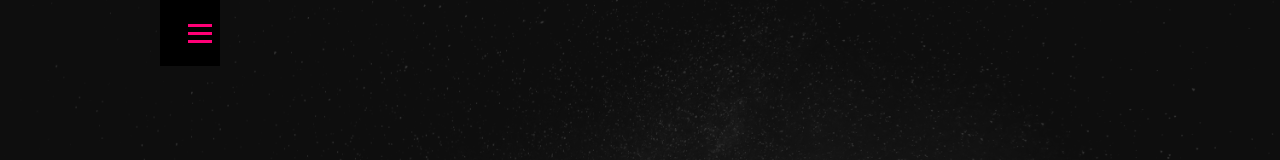
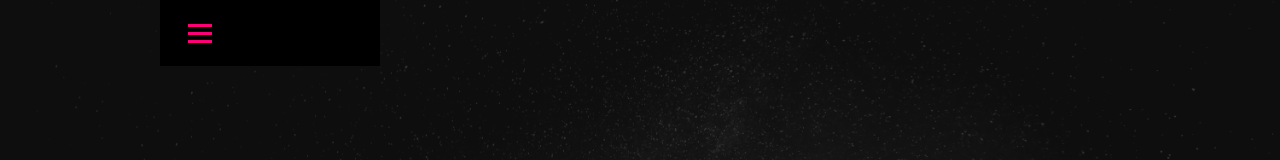
Before and after one commit to VahidGh/VahidGh.github.io, a plain HTML site: page index.html in a window 1280 px wide. Shown: the top 160 px of the page. Drawn offline with Linux system fonts and the light colour scheme.

Commit message:
fix menu

```diff
--- a/css/main.css
+++ b/css/main.css
@@ -1096,7 +1096,7 @@ header .row {
  header .top-bar {
 	 display: block;
 	 background: #000000;
-	min-width: px;
+	 min-width: 220px;
 	 min-height: 66px;
 	 position: absolute;
 	 left: 90px;
@@ -1121,7 +1121,6 @@ header .logo a {
 	 height: 15px;
 	 background: url("../images/logo.png") no-repeat center;
 	 background-size: 92px 15px;
-
  }
 
  /**
```
Also changed, not shown: 2 other files. Lines whose indentation alone changed are shown as unchanged.
